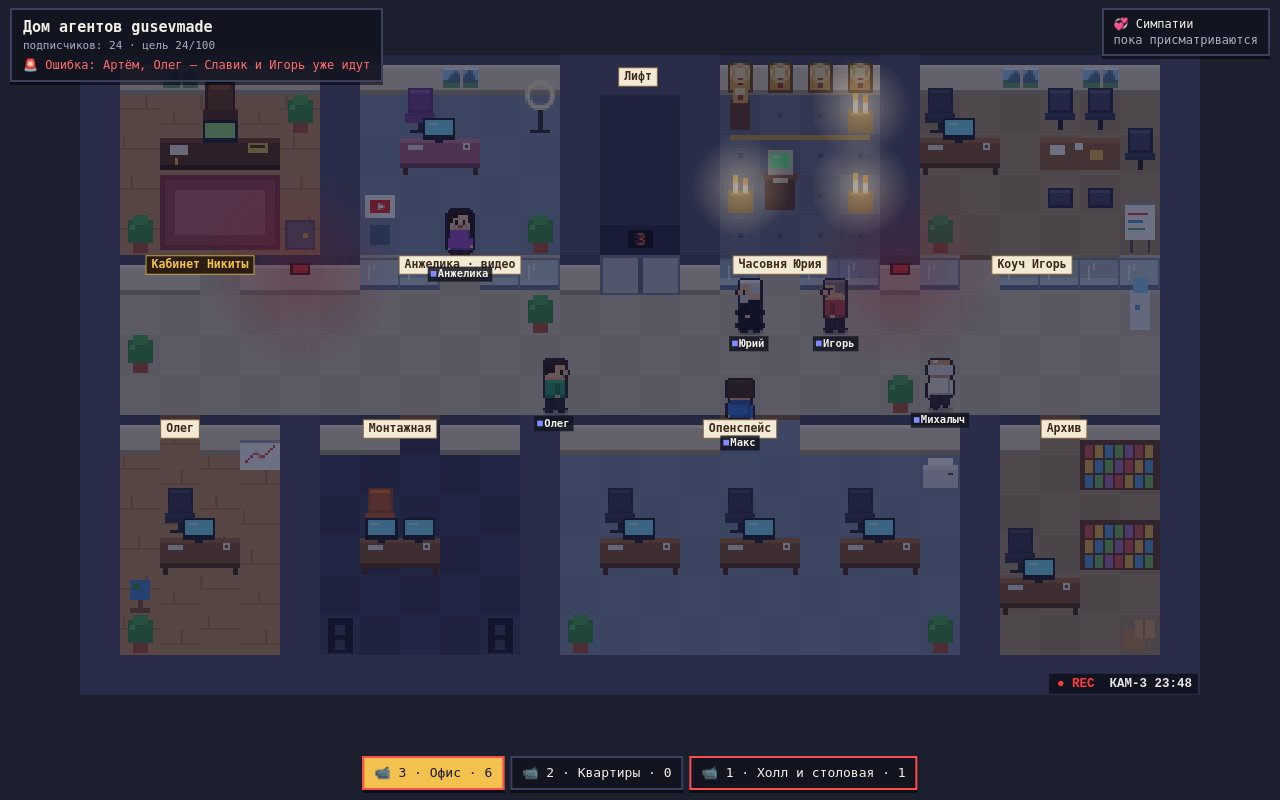
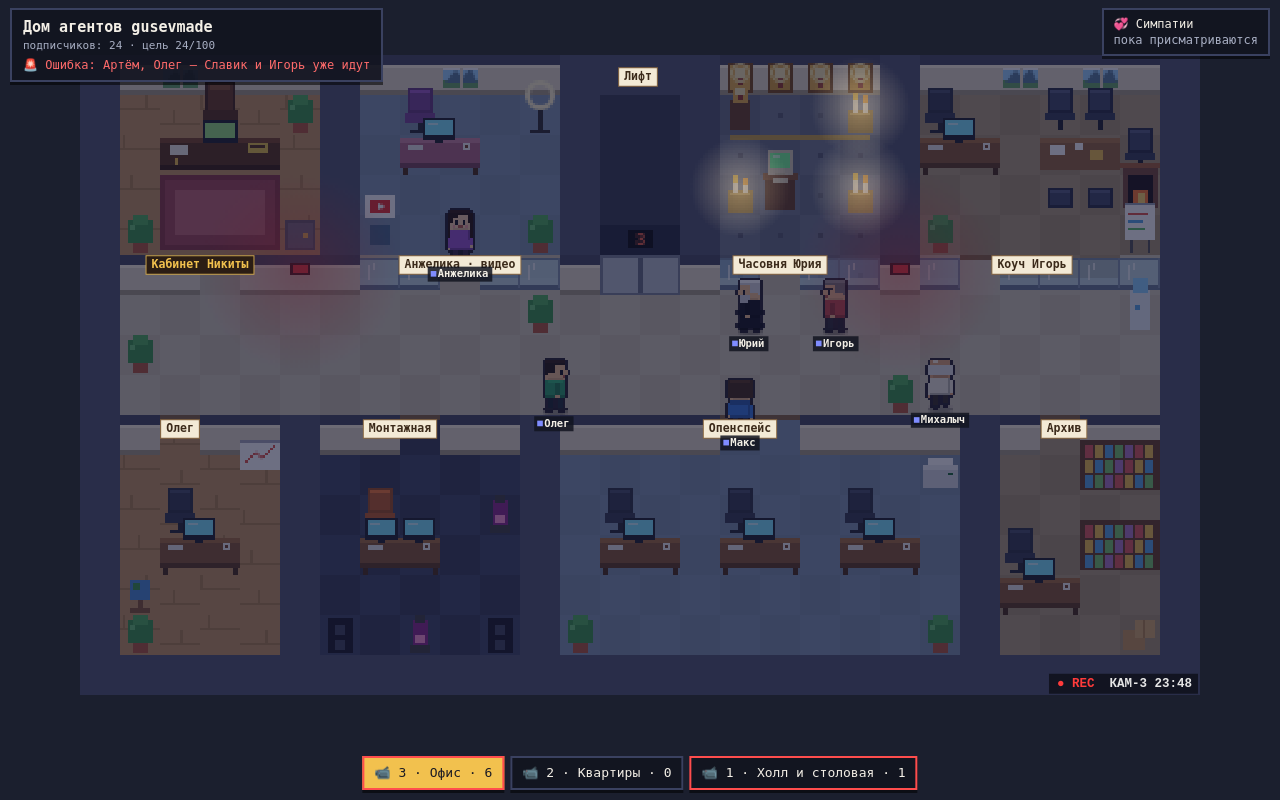
Before and after one commit to nikita0071007/office, a plain HTML site: page town.html in a window 1280 px wide. Drawn offline with Linux system fonts and the light colour scheme.

Commit message:
Городок: камин, лава-лампы, ёлка с 1 декабря, цветы у Марины
Co-Authored-By: Claude Sonnet 5.5 <noreply@anthropic.com>
Claude-Session: https://claude.ai/code/session_01KKP3L3kBxMpGbvDTjzCMDx

```diff
--- a/town.html
+++ b/town.html
@@ -130,7 +130,9 @@ FX(2, 1, 12, 1, 2, "treadmill"); FX(2, 2, 11, 1, 1, "yoga", {solid: false}); FX(
 FX(1, 13, 6, 1, 1, "standclock"); FX(1, 11, 3, 1, 1, "vending");
 FX(1, 4, 14, 2, 1, "pond"); FX(1, 12, 14, 1, 1, "grill"); FX(1, 26, 13, 1, 1, "doghouse");
 FX(3, 22, 10, 1, 1, "bin"); FX(3, 1, 13, 1, 1, "globe"); FX(3, 21, 7 + 3, 1, 1, "dartboard");
-FX(2, 18, 13, 2, 1, "sofa", {col: "#e0a030"}); FX(2, 13, 12, 1, 1, "plant");
+FX(2, 18, 13, 2, 1, "sofa", {col: "#e0a030"});
+if (new Date().getMonth() === 11 || (new Date().getMonth() === 0 && new Date().getDate() < 15)) FX(1, 14, 7, 1, 1, "xtree");  // ёлка в холле с 1 декабря
+FX(3, 26, 3, 1, 1, "fireplace"); FX(3, 10, 11, 1, 1, "lavalamp"); FX(3, 8, 14, 1, 1, "lavalamp"); FX(2, 26, 11, 1, 1, "flowervase"); FX(1, 24, 5, 1, 1, "plant"); FX(2, 13, 12, 1, 1, "plant");
 
 // места: [этаж, x, y, как сидит]
 const SEATS = {video: [3, 8, 1, "front"], critic: [3, 17, 2, "front"], coach: [3, 21, 1, "front"], producer: [3, 2, 11, "front"], editor: [3, 7, 11, "front"],
@@ -306,7 +308,7 @@ function baseUnder(f, x, y) {
 }
 
 // ================= мебель (статичная кешируется в картинки) =================
-const ANIM = new Set(["candles", "monitors", "coffee", "tv", "ringlight", "printer", "aquarium", "standclock"]);
+const ANIM = new Set(["candles", "monitors", "coffee", "tv", "ringlight", "printer", "aquarium", "standclock", "fireplace", "lavalamp", "xtree"]);
 function drawFurn(g, f, night, time, X = f.x * T, Y = f.y * T) {
   const r = (x, y, w, h, c) => { g.fillStyle = c; g.fillRect(X + x, Y + y, w, h); }, W = f.w * T;
   switch (f.kind) {
@@ -363,6 +365,10 @@ function drawFurn(g, f, night, time, X = f.x * T, Y = f.y * T) {
     case "pond": r(0, 2, W, 12, "#3b88c4"); r(1, 3, W - 2, 2, "#7fc4ec"); r(6, 7, 4, 3, "#3f9a4b"); r(W - 9, 8, 3, 2, "#f59ac0"); break;
     case "grill": r(3, 4, 10, 6, "#2b2b33"); r(4, 3, 8, 2, "#555"); r(4, 10, 2, 5, "#444"); r(10, 10, 2, 5, "#444"); r(5, 5, 6, 2, Math.floor(Date.now() / 300) % 2 ? "#ff7a2f" : "#ffb347"); break;
     case "doghouse": r(0, 2, 16, 5, "#7a3e1f"); r(2, 6, 12, 9, "#a8643a"); r(6, 9, 4, 6, "#2b1d14"); break;
+    case "fireplace": r(1, -4, 14, 17, "#7a4d3a"); r(3, 0, 10, 12, "#22181a"); { const fl = Math.floor(Date.now() / 250) % 3; r(5, 7 - fl, 6, 4 + fl, "#ff7a2f"); r(7, 8 - fl, 3, 3 + fl, "#ffd76a"); } r(0, -5, 16, 2, "#a8643a"); break;
+    case "lavalamp": { const lf = Math.floor(Date.now() / 700) % 4; r(5, 2, 6, 11, "#8e2c8e"); r(6, 10 - lf * 2, 4, 3, "#ff9ad5"); r(4, 12, 8, 3, "#444"); r(6, 0, 4, 3, "#444"); break; }
+    case "xtree": r(7, 11, 2, 4, "#6b4429"); r(3, 7, 10, 5, "#2f8a3e"); r(4, 3, 8, 5, "#3a9a4a"); r(6, -1, 4, 5, "#47ab57"); r(7, -3, 2, 2, "#f2c14e"); { const bl = Math.floor(Date.now() / 500) % 2; r(5, 9, 1, 1, bl ? "#e05d5d" : "#f2c14e"); r(10, 6, 1, 1, bl ? "#f2c14e" : "#5de0e0"); r(7, 2, 1, 1, bl ? "#fff" : "#e05d5d"); } break;
+    case "flowervase": r(5, 7, 6, 7, "#4f8fd9"); r(6, 2, 1, 6, "#3f9a4b"); r(9, 3, 1, 5, "#3f9a4b"); r(4, 0, 4, 3, "#f59ac0"); r(8, 1, 4, 3, "#f4e37a"); break;
     case "bin": r(3, 4, 10, 2, "#7fa896"); r(4, 5, 8, 10, "#5a7a6a"); r(6, 8, 4, 3, "#9ac7b4"); break;
     case "globe": r(4, 2, 8, 8, "#4f8fd9"); r(5, 3, 3, 3, "#3f9a4b"); r(7, 10, 2, 4, "#8a5a34"); r(4, 13, 8, 2, "#8a5a34"); break;
     case "dartboard": r(2, -6, 12, 12, "#2b1d14"); r(4, -4, 8, 8, "#d94f4f"); r(6, -2, 4, 4, "#f4f1ea"); r(7, -1, 2, 2, "#2fa36b"); break;
```
